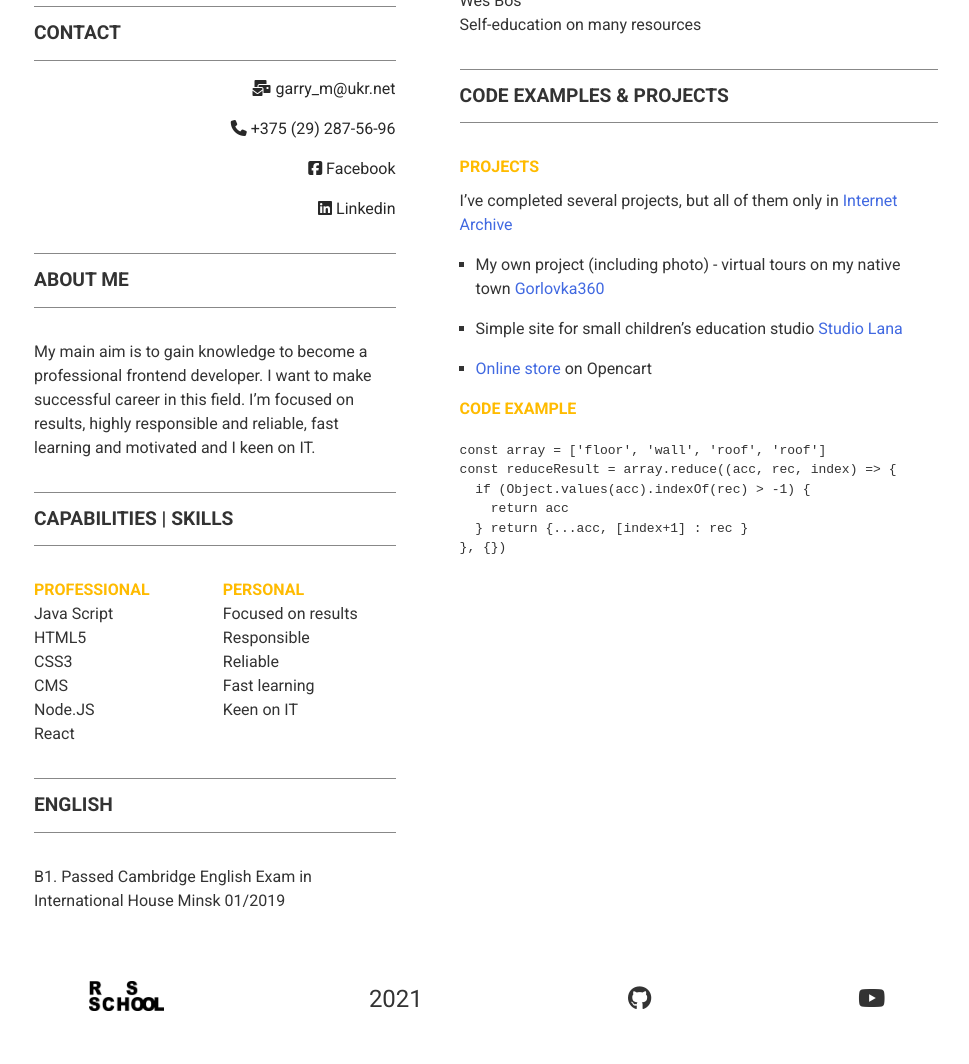
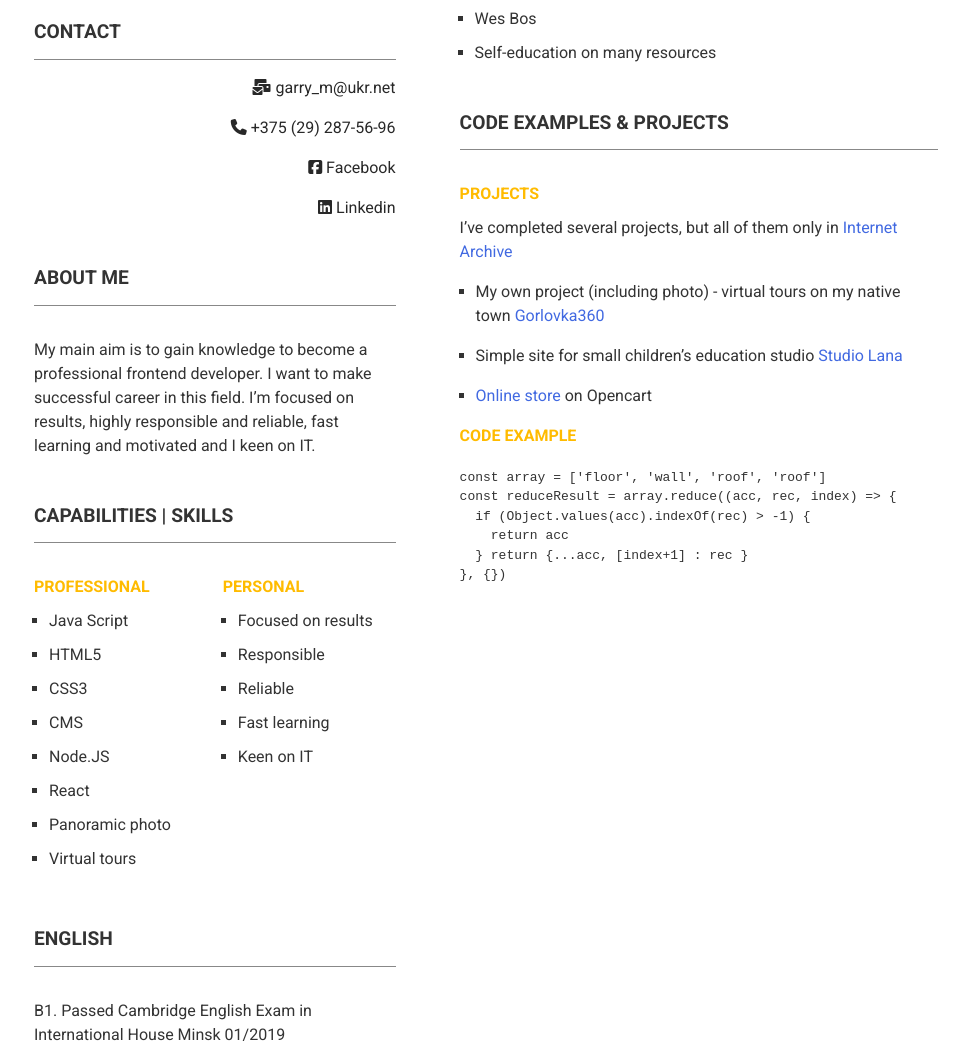
Before and after one commit to IMGarry/rsschool-cv, a plain HTML site: page index.html in a window 1280 px wide. Shown: the part 457-1521 px from the top of the page, without its empty margins (154-1123 px from the left). Drawn offline with Linux system fonts and the light colour scheme.

Commit message:
docs: update files

```diff
--- a/index.html
+++ b/index.html
@@ -74,6 +74,8 @@
 								<li>CMS</li>
 								<li>Node.JS</li>
 								<li>React</li>
+                <li>Panoramic photo</li>
+                <li>Virtual tours</li>
 							</ul>
 						</li>
 						<li>
--- a/style.css
+++ b/style.css
@@ -26,7 +26,6 @@ h1 {
 h2 {
 	font-size: 1.2rem;
 	text-transform: uppercase;
-	border-top: 1px solid #888;
 	border-bottom: 1px solid #888;
 	padding: 0.75rem 0;
 	margin-bottom: 2rem;
@@ -130,6 +129,25 @@ ul {
 	margin: auto;
 }
 
+.skills ul li h3 {
+	margin-bottom: 10px;
+}
+
+.skills ul li ul li {
+	margin-left: 15px;
+	list-style:square;
+	margin-bottom: 10px;
+}
+
+
+.online.education li {
+	margin-left: 15px;
+	list-style:square;
+	margin-bottom: 10px;
+}
+
+
+
 footer {
 	margin: auto;
 	background-color: rgb(255, 255, 255);
```
